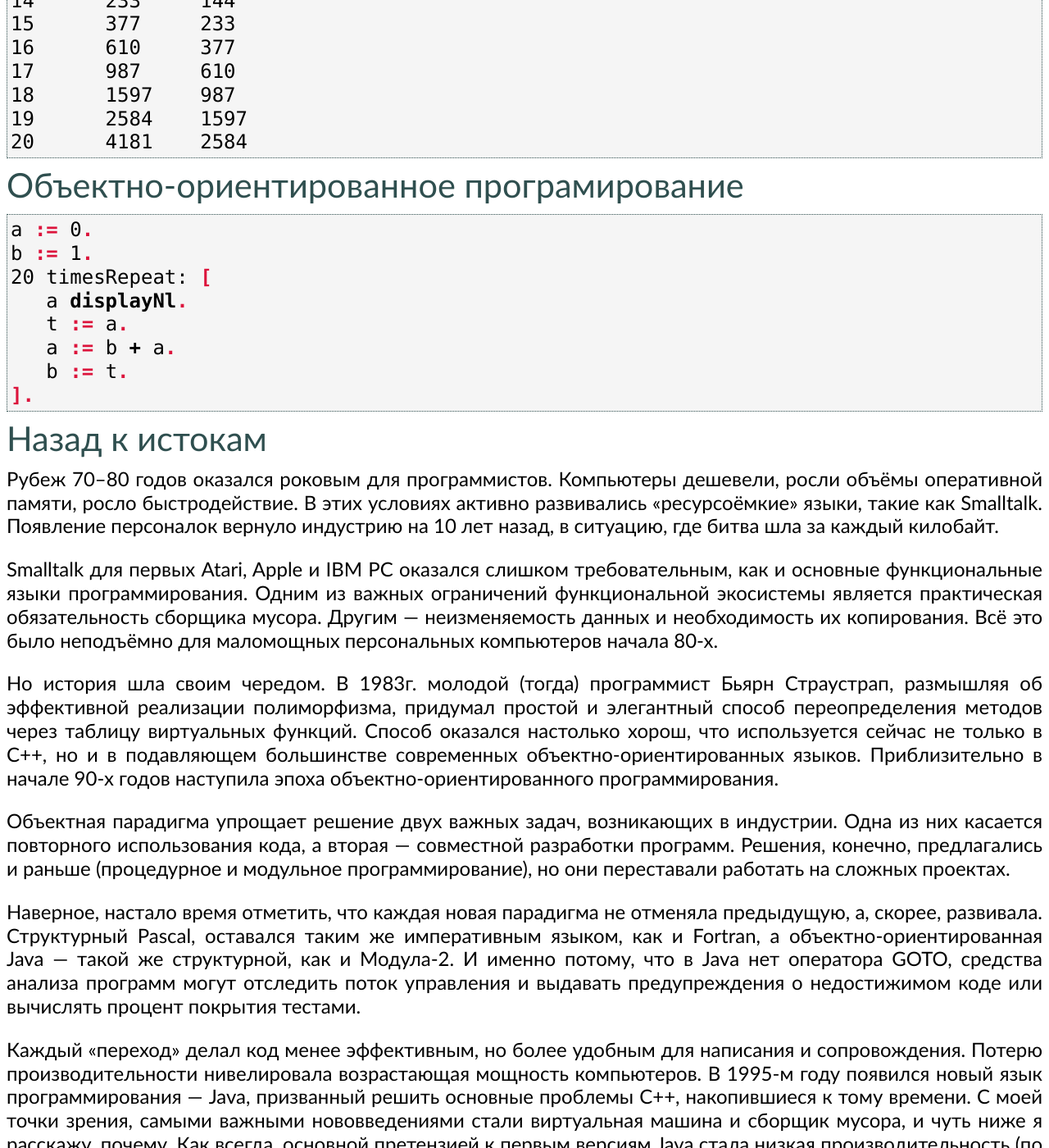
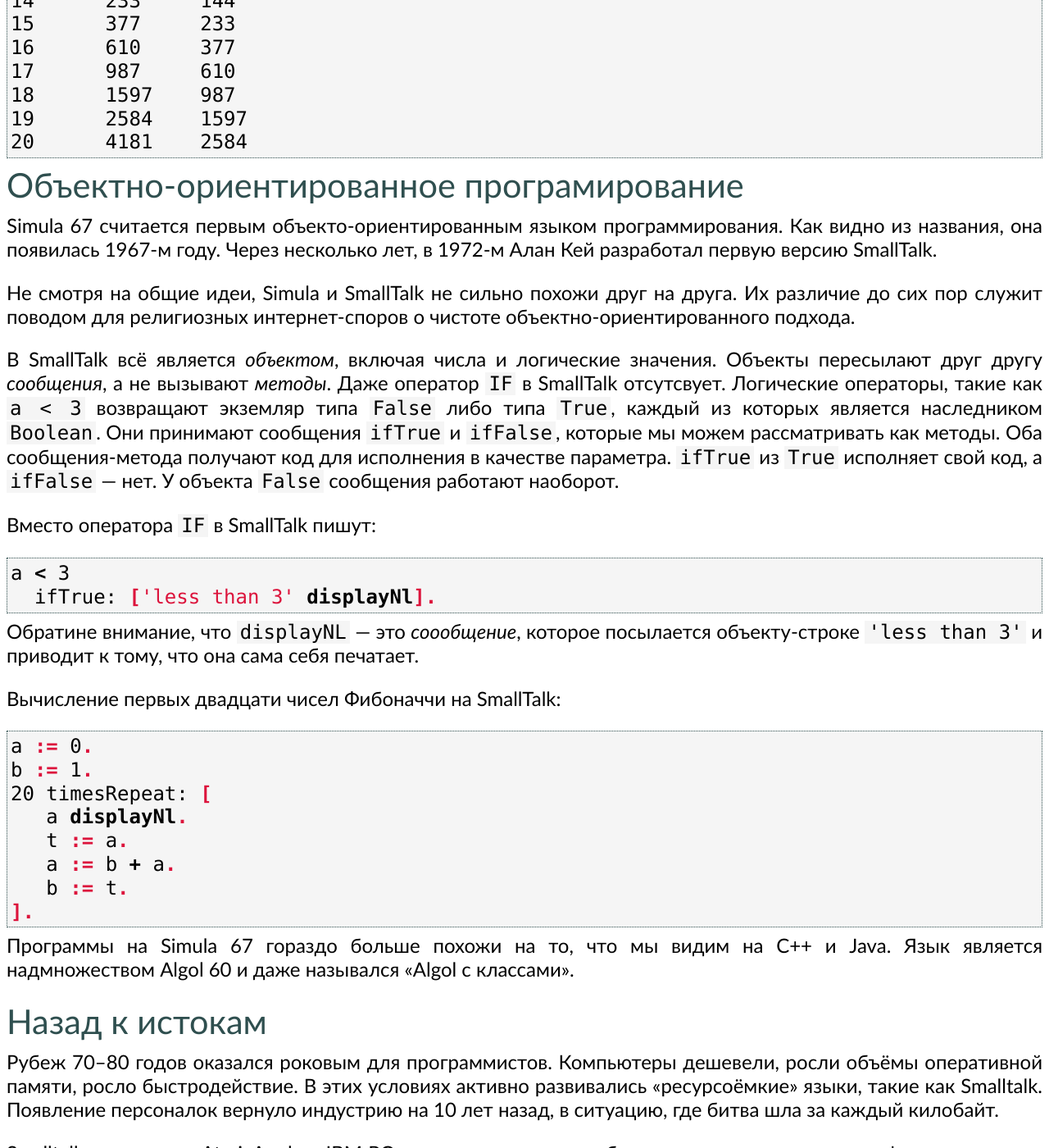
Before and after one commit to markshevchenko/markshevchenko.github.io, a Jekyll site: the page built from articles/program-languages.md, in a window 1280 px wide and 1400 px high, scrolled down 17202 px. Shown: the whole window at 82% size. Built offline with Jekyll 4.4.1, drawn with Linux system fonts in a browser that asks for light colours; some web fonts are replaced; comment, search, counter and statistics services are not loaded.

Commit message:
Про Симулу.

````diff
--- a/articles/program-languages.md
+++ b/articles/program-languages.md
@@ -585,8 +585,27 @@ SELECT * FROM FibonacciSeries
 
 ## Объектно-ориентированное програмирование
 
+Simula 67 считается первым объекто-ориентированным языком программирования. Как видно из названия, она появилась 1967-м году. Через несколько лет, в 1972-м
+Алан Кей разработал первую версию SmallTalk.
 
+Не смотря на общие идеи, Simula и SmallTalk не сильно похожи друг на друга. Их различие до сих пор служит поводом для религиозных интернет-споров
+о чистоте объектно-ориентированного подхода.
 
+В SmallTalk всё является *объектом*, включая числа и логические значения. Объекты пересылают друг другу *сообщения*, а не вызывают *методы*. Даже оператор
+`IF` в SmallTalk отсутсвует. Логические операторы, такие как `a < 3` возвращают экземляр типа `False` либо типа `True`, каждый из которых является наследником
+`Boolean`. Они принимают сообщения `ifTrue` и `ifFalse`, которые мы можем рассматривать как методы. Оба сообщения-метода получают код для исполнения в качестве параметра.
+`ifTrue` из `True` исполняет свой код, а `ifFalse`&nbsp;&mdash; нет. У объекта `False` сообщения работают наоборот.
+
+Вместо оператора `IF` в SmallTalk пишут:
+
+```smalltalk
+a < 3
+  ifTrue: ['less than 3' displayNl].
+```
+
+Обратине внимание, что `displayNL`&nbsp;&mdash; это *соообщение*, которое посылается объекту-строке `'less than 3'` и приводит к тому, что она сама себя печатает.
+
+Вычисление первых двадцати чисел Фибоначчи на SmallTalk:
 
 ```smalltalk
 a := 0.
@@ -598,6 +617,9 @@ b := 1.
    b := t.
 ].
 ```
+
+Программы на Simula 67 гораздо больше похожи на то, что мы видим на C++ и Java. Язык является надмножеством Algol 60 и даже назывался &laquo;Algol с классами&raquo;.
+
 
 ## Назад к истокам
 
````
